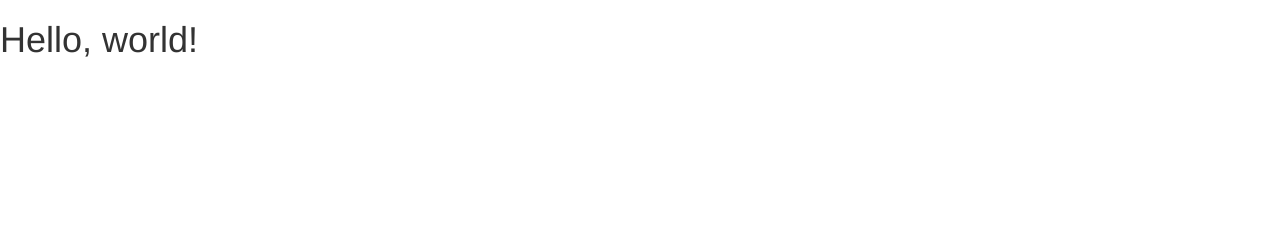
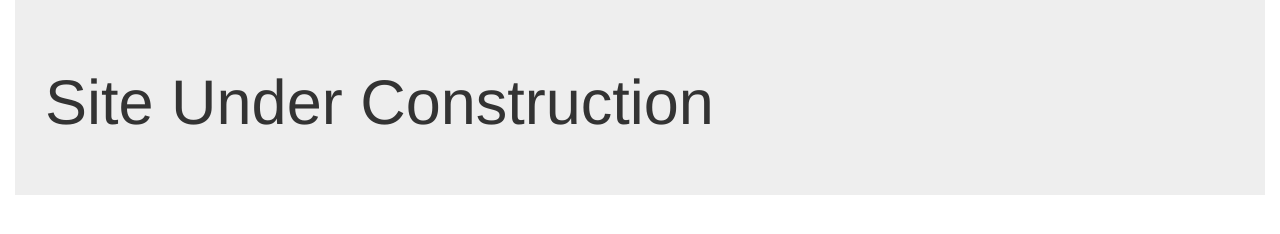
Before and after one commit to coderay1100/blog, a website: page index.html in a window 1280 px wide. Drawn offline with Linux system fonts and the light colour scheme.

Commit message:
update site

```diff
--- a/index.html
+++ b/index.html
@@ -17,7 +17,11 @@
     <![endif]-->
   </head>
   <body>
-    <h1>Hello, world!</h1>
+    <div class="container-fluid">
+      <div class="jumbotron">
+        <h1>Site Under Construction</h1>
+      </div>
+    </div>
 
     <!-- jQuery (necessary for Bootstrap's JavaScript plugins) -->
     <script src="bower_components/jquery/dist/jquery.min.js"></script>
```
Also changed, not shown: 1 other file.
